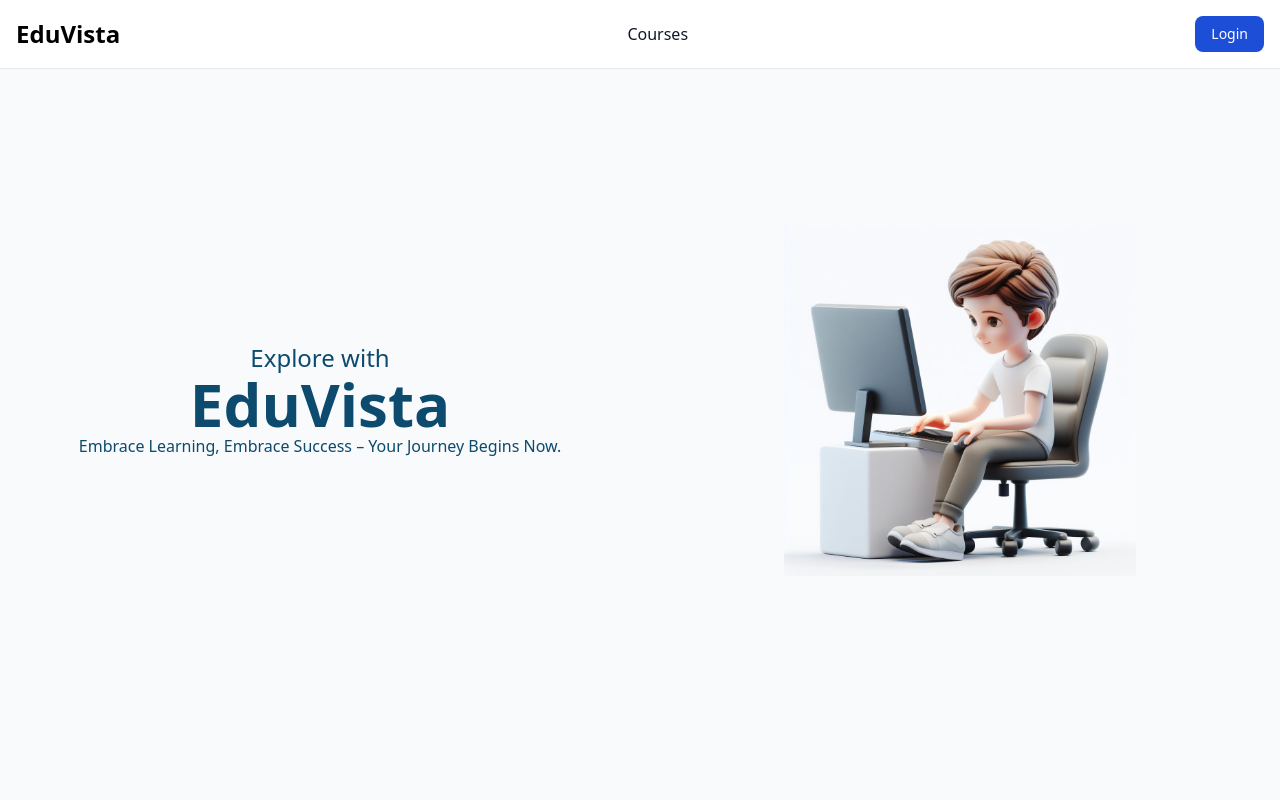
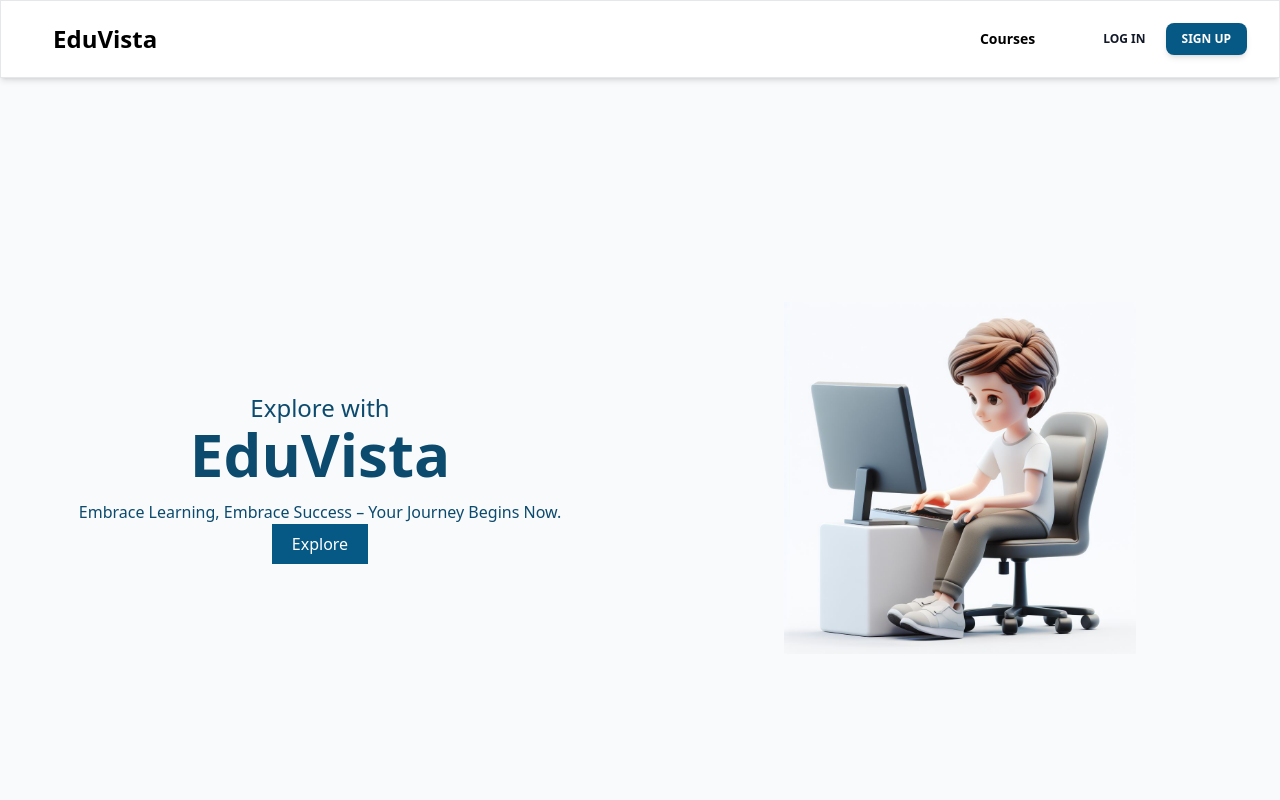
Before and after one commit to sheheemmulakkal/e-learn-client-react, a React (Vite) app: page / in a window 1280 px wide. Shown: the top 800 px of the page. Built offline with nearby package versions, Linux system fonts and the light colour scheme; no server answers.

Commit message:
Navbar changed

```diff
--- a/src/components/navbar/Navbar.tsx
+++ b/src/components/navbar/Navbar.tsx
@@ -5,7 +5,107 @@ import { Roles } from "../../dtos/Roles";
 
 import { Link, useNavigate } from "react-router-dom";
 
-function Navbar() {
+// function Navbar() {
+//   return (
+//     <nav className="bg-white dark:bg-sky-800 fixed w-full z-20 top-0 left-0 border-b border-gray-200 dark:border-gray-600">
+//       <div className="max-w-screen-xl flex flex-wrap items-center justify-between mx-auto p-4">
+//         <Link to={user?.role === Roles.instructor ? "/instructor" : "/"}>
+//           <span className="self-center text-2xl font-bold whitespace-nowrap dark:text-white cursor-pointer">
+//             EduVista
+//             {user?.role === Roles.instructor && " Instructor"}
+//           </span>
+//         </Link>
+//         <div className="flex md:order-2">
+//           {user?.role === Roles.student || user?.role === Roles.instructor ? (
+//             <button
+//               type="button"
+//               onClick={handleLogout}
+//               className="text-white bg-blue-700 hover:bg-blue-800 focus:ring-4 focus:outline-none focus:ring-blue-300 font-medium rounded-lg text-sm px-4 py-2 text-center mr-3 md:mr-0 dark:bg-blue-600 dark:hover:bg-blue-700 dark:focus:ring-blue-800"
+//             >
+//               Logout
+//             </button>
+//           ) : (
+//             <Link to={"/login"}>
+//               <button
+//                 type="button"
+//                 className="text-white bg-blue-700 hover:bg-blue-800 focus:ring-4 focus:outline-none focus:ring-blue-300 font-medium rounded-lg text-sm px-4 py-2 text-center mr-3 md:mr-0 dark:bg-blue-600 dark:hover:bg-blue-700 dark:focus:ring-blue-800"
+//               >
+//                 Login
+//               </button>
+//             </Link>
+//           )}
+//         </div>
+//         <div
+//           className="items-center justify-between hidden w-full md:flex md:w-auto md:order-1"
+//           id="navbar-sticky"
+//         >
+//           {!(user?.role === Roles.instructor) && (
+//             <ul className="flex flex-col p-4 md:p-0 mt-4 font-medium border border-gray-100 rounded-lg bg-gray-50 md:flex-row md:space-x-8 md:mt-0 md:border-0 md:bg-white dark:bg-gray-800 md:dark:bg-sky-800 dark:border-gray-700">
+//               <Link to={"/courses"}>
+//                 <li>
+//                   <div
+//                     className="block py-2 pl-3 pr-4 text-gray-900 rounded hover:bg-gray-100 md:hover:bg-transparent md:hover:text-blue-700 md:p-0 md:dark:hover:text-blue-500 dark:text-white dark:hover:bg-gray-700 dark:hover:text-white md:dark:hover:bg-transparent dark:border-gray-700"
+//                     aria-current="page"
+//                   >
+//                     Courses
+//                   </div>
+//                 </li>
+//               </Link>
+//               {user?.role === Roles.student && (
+//                 <li>
+//                   <div className="block py-2 pl-3 pr-4 text-gray-900 rounded hover:bg-gray-100 md:hover:bg-transparent md:hover:text-blue-700 md:p-0 md:dark:hover:text-blue-500 dark:text-white dark:hover:bg-gray-700 dark:hover:text-white md:dark:hover:bg-transparent dark:border-gray-700">
+//                     My Learning
+//                   </div>
+//                 </li>
+//               )}
+//               {user?.role === Roles.student && (
+//                 <Link to={"/profile"}>
+//                   <li className="block py-2 pl-3 pr-4 text-gray-900 rounded hover:bg-gray-100 md:hover:bg-transparent md:hover:text-blue-700 md:p-0 md:dark:hover:text-blue-500 dark:text-white dark:hover:bg-gray-700 dark:hover:text-white md:dark:hover:bg-transparent dark:border-gray-700 cursor-pointer">
+//                     Profile
+//                   </li>
+//                 </Link>
+//               )}
+//               {user?.role === Roles.instructor && (
+//                 <Link to={"/instructor/add-course"}>
+//                   <li className="block py-2 pl-3 pr-4 text-gray-900 rounded hover:bg-gray-100 md:hover:bg-transparent md:hover:text-blue-700 md:p-0 md:dark:hover:text-blue-500 dark:text-white dark:hover:bg-gray-700 dark:hover:text-white md:dark:hover:bg-transparent dark:border-gray-700 cursor-pointer">
+//                     Add course
+//                   </li>
+//                 </Link>
+//               )}
+//             </ul>
+//           )}
+//           {user?.role === Roles.instructor && (
+//             <ul className="flex flex-col p-4 md:p-0 mt-4 font-medium border border-gray-100 rounded-lg bg-gray-50 md:flex-row md:space-x-8 md:mt-0 md:border-0 md:bg-white dark:bg-gray-800 md:dark:bg-sky-800 dark:border-gray-700">
+//               <Link to={"/instructor/add-course"}>
+//                 <li className="block py-2 pl-3 pr-4 text-gray-900 rounded hover:bg-gray-100 md:hover:bg-transparent md:hover:text-blue-700 md:p-0 md:dark:hover:text-blue-500 dark:text-white dark:hover:bg-gray-700 dark:hover:text-white md:dark:hover:bg-transparent dark:border-gray-700 cursor-pointer">
+//                   Add course
+//                 </li>
+//               </Link>
+//               <Link to={"/instructor/my-courses"}>
+//                 <li className="block py-2 pl-3 pr-4 text-gray-900 rounded hover:bg-gray-100 md:hover:bg-transparent md:hover:text-blue-700 md:p-0 md:dark:hover:text-blue-500 dark:text-white dark:hover:bg-gray-700 dark:hover:text-white md:dark:hover:bg-transparent dark:border-gray-700 cursor-pointer">
+//                   My courses
+//                 </li>
+//               </Link>
+//             </ul>
+//           )}
+//         </div>
+//       </div>
+//     </nav>
+//   );
+// }
+
+// export default Navbar;
+
+import React from "react";
+import {
+  Navbar,
+  MobileNav,
+  Typography,
+  Button,
+  IconButton,
+} from "@material-tailwind/react";
+
+export default function NavBar() {
   const user = useSelector((store: RootState) => store.user.user);
 
   const dispatch = useDispatch();
@@ -19,92 +119,211 @@ function Navbar() {
       navigate("/instructor/login");
     }
   };
-  return (
-    <nav className="bg-white dark:bg-sky-800 fixed w-full z-20 top-0 left-0 border-b border-gray-200 dark:border-gray-600">
-      <div className="max-w-screen-xl flex flex-wrap items-center justify-between mx-auto p-4">
-        <Link to={user?.role === Roles.instructor ? "/instructor" : "/"}>
-          <span className="self-center text-2xl font-bold whitespace-nowrap dark:text-white cursor-pointer">
-            EduVista
-            {user?.role === Roles.instructor && " Instructor"}
-          </span>
-        </Link>
-        <div className="flex md:order-2">
-          {user?.role === Roles.student || user?.role === Roles.instructor ? (
-            <button
-              type="button"
-              onClick={handleLogout}
-              className="text-white bg-blue-700 hover:bg-blue-800 focus:ring-4 focus:outline-none focus:ring-blue-300 font-medium rounded-lg text-sm px-4 py-2 text-center mr-3 md:mr-0 dark:bg-blue-600 dark:hover:bg-blue-700 dark:focus:ring-blue-800"
+  const [openNav, setOpenNav] = React.useState(false);
+
+  React.useEffect(() => {
+    window.addEventListener(
+      "resize",
+      () => window.innerWidth >= 960 && setOpenNav(false)
+    );
+  }, []);
+
+  const navList = (
+    <>
+      {!(user?.role === Roles.instructor) && (
+        <ul className="mt-2 mb-4 px-4 text-black font-semibold flex flex-col gap-2 lg:mb-0 lg:mt-0 lg:flex-row lg:items-center lg:gap-6">
+          <Link to={"/courses"}>
+            <Typography
+              as="li"
+              variant="small"
+              color="blue-gray"
+              className="p-1 font-semibold"
             >
-              Logout
-            </button>
-          ) : (
-            <Link to={"/login"}>
-              <button
-                type="button"
-                className="text-white bg-blue-700 hover:bg-blue-800 focus:ring-4 focus:outline-none focus:ring-blue-300 font-medium rounded-lg text-sm px-4 py-2 text-center mr-3 md:mr-0 dark:bg-blue-600 dark:hover:bg-blue-700 dark:focus:ring-blue-800"
-              >
-                Login
-              </button>
-            </Link>
-          )}
-        </div>
-        <div
-          className="items-center justify-between hidden w-full md:flex md:w-auto md:order-1"
-          id="navbar-sticky"
-        >
-          {!(user?.role === Roles.instructor) && (
-            <ul className="flex flex-col p-4 md:p-0 mt-4 font-medium border border-gray-100 rounded-lg bg-gray-50 md:flex-row md:space-x-8 md:mt-0 md:border-0 md:bg-white dark:bg-gray-800 md:dark:bg-sky-800 dark:border-gray-700">
-              <Link to={"/courses"}>
-                <li>
-                  <div
-                    className="block py-2 pl-3 pr-4 text-gray-900 rounded hover:bg-gray-100 md:hover:bg-transparent md:hover:text-blue-700 md:p-0 md:dark:hover:text-blue-500 dark:text-white dark:hover:bg-gray-700 dark:hover:text-white md:dark:hover:bg-transparent dark:border-gray-700"
-                    aria-current="page"
-                  >
-                    Courses
-                  </div>
-                </li>
+              <div className="flex items-center">Courses</div>
+            </Typography>
           </Link>
           {user?.role === Roles.student && (
-                <li>
-                  <div className="block py-2 pl-3 pr-4 text-gray-900 rounded hover:bg-gray-100 md:hover:bg-transparent md:hover:text-blue-700 md:p-0 md:dark:hover:text-blue-500 dark:text-white dark:hover:bg-gray-700 dark:hover:text-white md:dark:hover:bg-transparent dark:border-gray-700">
-                    My Learning
-                  </div>
-                </li>
+            <>
+              <Typography
+                as="li"
+                variant="small"
+                color="blue-gray"
+                className="p-1 font-semibold"
+              >
+                <div className="flex items-center">My Learnings</div>
+              </Typography>
+              <Link to={"/profile"}>
+                <Typography
+                  as="li"
+                  variant="small"
+                  color="blue-gray"
+                  className="p-1 font-semibold"
+                >
+                  <div className="flex items-center">Profile</div>
+                </Typography>
+              </Link>
+            </>
           )}
-              {user?.role === Roles.student && (
-                <Link to={"/profile"}>
-                  <li className="block py-2 pl-3 pr-4 text-gray-900 rounded hover:bg-gray-100 md:hover:bg-transparent md:hover:text-blue-700 md:p-0 md:dark:hover:text-blue-500 dark:text-white dark:hover:bg-gray-700 dark:hover:text-white md:dark:hover:bg-transparent dark:border-gray-700 cursor-pointer">
-                    Profile
-                  </li>
-                </Link>
-              )}
-              {user?.role === Roles.instructor && (
-                <Link to={"/instructor/add-course"}>
-                  <li className="block py-2 pl-3 pr-4 text-gray-900 rounded hover:bg-gray-100 md:hover:bg-transparent md:hover:text-blue-700 md:p-0 md:dark:hover:text-blue-500 dark:text-white dark:hover:bg-gray-700 dark:hover:text-white md:dark:hover:bg-transparent dark:border-gray-700 cursor-pointer">
-                    Add course
-                  </li>
-                </Link>
-              )}
+          {/* {user?.role === Roles.instructor && (
+          <Typography
+            as="li"
+            variant="small"
+            color="blue-gray"
+            className="p-1 font-semibold"
+          >
+            <div className="flex items-center">Docs</div>
+          </Typography>
+          )} */}
         </ul>
       )}
       {user?.role === Roles.instructor && (
-            <ul className="flex flex-col p-4 md:p-0 mt-4 font-medium border border-gray-100 rounded-lg bg-gray-50 md:flex-row md:space-x-8 md:mt-0 md:border-0 md:bg-white dark:bg-gray-800 md:dark:bg-sky-800 dark:border-gray-700">
+        <ul className="mt-2 mb-4 px-4 text-black font-semibold flex flex-col gap-2 lg:mb-0 lg:mt-0 lg:flex-row lg:items-center lg:gap-6">
+          <Link to={"/instructor/my-courses"}>
+            <Typography
+              as="li"
+              variant="small"
+              color="blue-gray"
+              className="p-1 font-semibold"
+            >
+              <div className="flex items-center">My courses</div>
+            </Typography>
+          </Link>
           <Link to={"/instructor/add-course"}>
-                <li className="block py-2 pl-3 pr-4 text-gray-900 rounded hover:bg-gray-100 md:hover:bg-transparent md:hover:text-blue-700 md:p-0 md:dark:hover:text-blue-500 dark:text-white dark:hover:bg-gray-700 dark:hover:text-white md:dark:hover:bg-transparent dark:border-gray-700 cursor-pointer">
-                  Add course
-                </li>
-              </Link>
-              <Link to={"/instructor/my-courses"}>
-                <li className="block py-2 pl-3 pr-4 text-gray-900 rounded hover:bg-gray-100 md:hover:bg-transparent md:hover:text-blue-700 md:p-0 md:dark:hover:text-blue-500 dark:text-white dark:hover:bg-gray-700 dark:hover:text-white md:dark:hover:bg-transparent dark:border-gray-700 cursor-pointer">
-                  My courses
-                </li>
+            <Typography
+              as="li"
+              variant="small"
+              color="blue-gray"
+              className="p-1 font-semibold"
+            >
+              <div className="flex items-center">Add course</div>
+            </Typography>
           </Link>
         </ul>
       )}
+    </>
+  );
+
+  return (
+    <div className="mt-0 max-h-[768px] w-screen ">
+      <Navbar className="sticky top-0 z-10 h-max max-w-full rounded-none px-4 py-2 lg:px-8 lg:py-4">
+        <div className="flex items-center justify-between text-blue-gray-900">
+          <Link to={user?.role === Roles.instructor ? "/instructor" : "/"}>
+            <Typography
+              as="a"
+              className="mr-4 px-5 text-2xl cursor-pointer py-1.5 font-bold text-black"
+            >
+              EduVista
+            </Typography>
+          </Link>
+          <div className="flex items-center gap-4">
+            <div className="mr-4 hidden lg:block">{navList}</div>
+            {user?.role === Roles.student || user?.role === Roles.instructor ? (
+              <div className="flex items-center">
+                <Button
+                  variant="gradient"
+                  size="sm"
+                  className="hidden lg:inline-block text-white bg-red-800"
+                  onClick={handleLogout}
+                >
+                  <span>Logout</span>
+                </Button>
+              </div>
+            ) : (
+              <div className="flex items-center gap-x-1">
+                <Link to={"/login"}>
+                  <Button
+                    variant="text"
+                    size="sm"
+                    className="hidden lg:inline-block"
+                  >
+                    <span>Log In</span>
+                  </Button>
+                </Link>
+                <Link to={"/signup"}>
+                  <Button
+                    variant="gradient"
+                    size="sm"
+                    className="hidden lg:inline-block text-white bg-sky-800"
+                  >
+                    <span>Sign up</span>
+                  </Button>
+                </Link>
+              </div>
+            )}
+            <IconButton
+              variant="text"
+              className="ml-auto h-6 w-6 text-inherit text-black mx-3 mb-3 hover:bg-transparent focus:bg-transparent active:bg-transparent lg:hidden"
+              ripple={false}
+              onClick={() => setOpenNav(!openNav)}
+            >
+              {openNav ? (
+                <svg
+                  xmlns="http://www.w3.org/2000/svg"
+                  fill="none"
+                  className="h-6 w-6"
+                  viewBox="0 0 24 24"
+                  stroke="currentColor"
+                  strokeWidth={2}
+                >
+                  <path
+                    strokeLinecap="round"
+                    strokeLinejoin="round"
+                    d="M6 18L18 6M6 6l12 12"
+                  />
+                </svg>
+              ) : (
+                <svg
+                  xmlns="http://www.w3.org/2000/svg"
+                  className="h-6 w-6"
+                  fill="none"
+                  stroke="currentColor"
+                  strokeWidth={2}
+                >
+                  <path
+                    strokeLinecap="round"
+                    strokeLinejoin="round"
+                    d="M4 6h16M4 12h16M4 18h16"
+                  />
+                </svg>
+              )}
+            </IconButton>
           </div>
         </div>
-    </nav>
+        <MobileNav open={openNav}>
+          {navList}
+          {user?.role === Roles.student || user?.role === Roles.instructor ? (
+            <div className="flex items-center gap-x-1">
+              <Button
+                fullWidth
+                variant="gradient"
+                size="sm"
+                onClick={handleLogout}
+                className=" bg-sky-800"
+              >
+                <span>Logout</span>
+              </Button>
+            </div>
+          ) : (
+            <div className="flex items-center gap-x-1">
+              <Link to={"/login"}>
+                <Button fullWidth variant="text" size="sm" className="">
+                  <span>Log In</span>
+                </Button>
+              </Link>
+              <Link to={"/signup"}>
+                <Button
+                  fullWidth
+                  variant="gradient"
+                  size="sm"
+                  className=" bg-sky-800"
+                >
+                  <span>Sign up</span>
+                </Button>
+              </Link>
+            </div>
+          )}
+        </MobileNav>
+      </Navbar>
+    </div>
   );
 }
-
-export default Navbar;
--- a/src/pages/student/StudentHome.tsx
+++ b/src/pages/student/StudentHome.tsx
@@ -5,18 +5,20 @@ const StudentHome: React.FC = () => {
   return (
     <>
       <Navbar />
-      <div className="flex w-full h-screen bg-gray-50">
+      <div className="flex w-screen h-[60vh] md:h-screen bg-gray-50">
         <div className="w-full grid grid-cols-1 md:grid-cols-2 bg-gray-50">
           <div className="flex flex-col justify-center items-center">
-            <h4 className="font-medium text-2xl text-sky-900 text-left">
+            <h4 className="font-medium text-2xl text-sky-900 text-center md:text-left">
               Explore with
             </h4>
             <h1 className=" font-extrabold text-sky-900 text-6xl text-left">
               EduVista
             </h1>
-            <p className="text-sky-900">
+            <p className="text-sky-900 md:w-screen w-3/5 text-center pt-4">
               Embrace Learning, Embrace Success – Your Journey Begins Now.
             </p>
+
+            <button className="bg-sky-800 text-white px-5 py-2">Explore</button>
           </div>
           <div className="hidden md:flex justify-center items-center">
             <div className="p-36">
@@ -25,7 +27,7 @@ const StudentHome: React.FC = () => {
           </div>
         </div>
       </div>
-      <div className=" flex flex-row pl-10 py-9">
+      <div className=" flex flex-row overflow-hidden pl-10 py-9">
         <NewCourses />
       </div>
     </>
```
Also changed, not shown: src/components/student/SingleCourseView.tsx (+9 -9 lines). Lines whose indentation alone changed are shown as unchanged.
